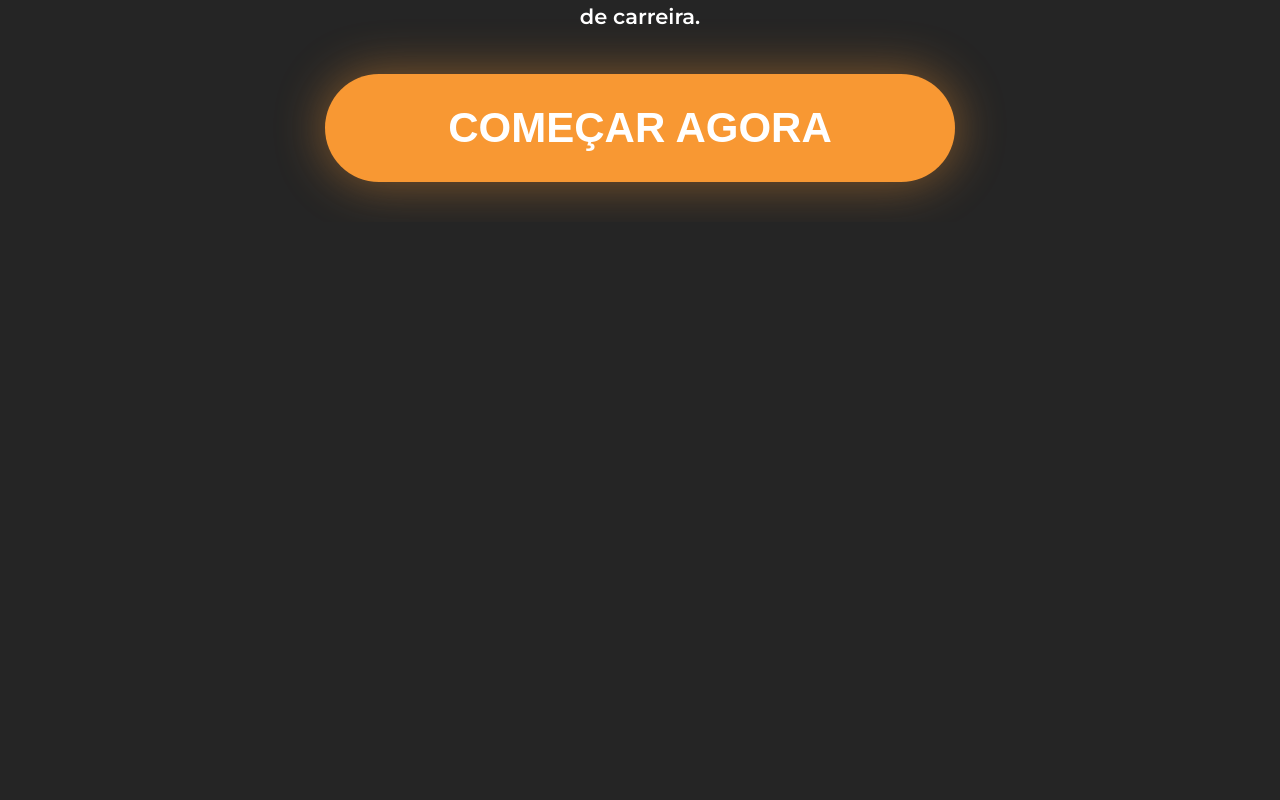
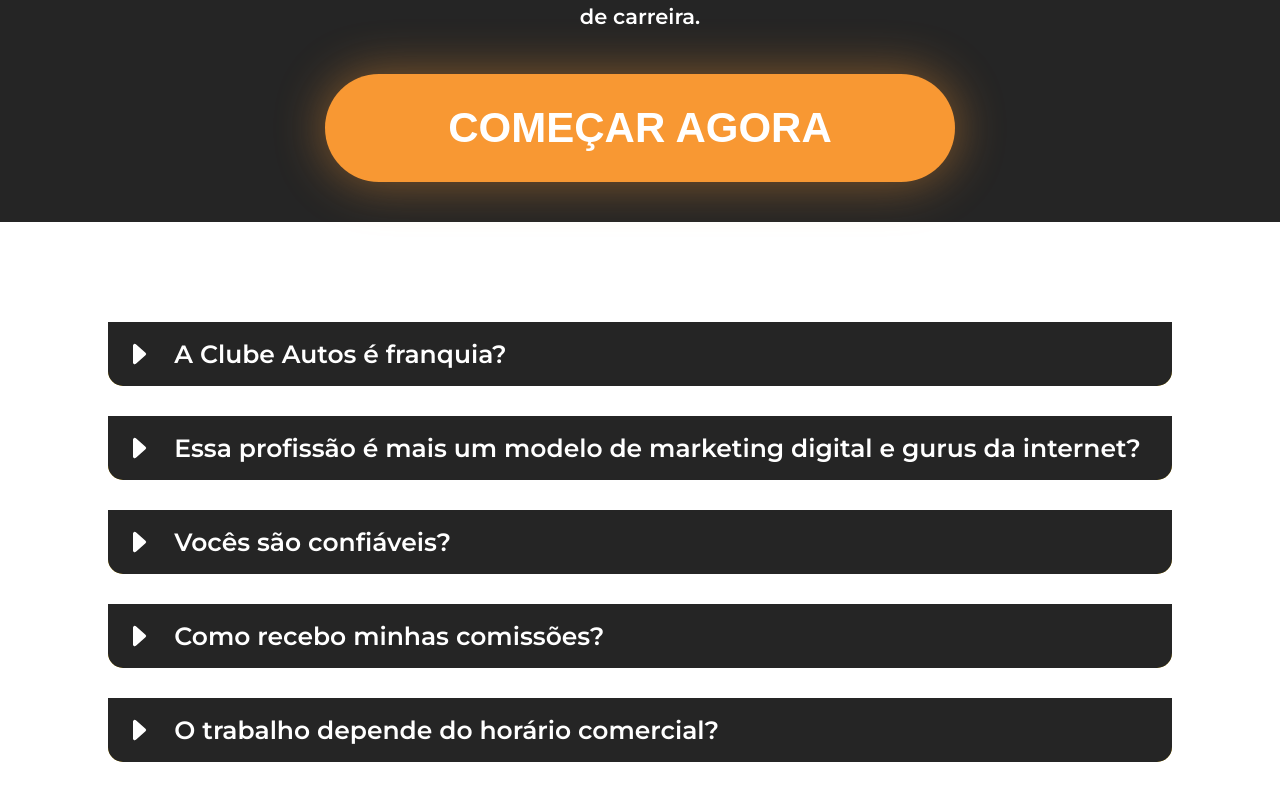
Before and after one commit to MwPersonal/marketing-consultants, a Next.js app: page / in a window 1280 px wide. Shown: the part 9891-10691 px from the top of the page. Before the commit the page ends 10113 px from the top, so only its background shows below. Built offline with nearby package versions, Linux system fonts and the light colour scheme.

Commit message:
feat: create list accordion

```diff
--- /dev/null
+++ b/src/components/Accordion/index.tsx
@@ -0,0 +1,42 @@
+import { ReactNode, useEffect, useRef } from 'react';
+import { useState } from 'react';
+
+import { useTheme } from 'styled-components';
+
+import {
+  Container,
+  ContainerBody,
+  ContainerHeader,
+  Indicator,
+  Title,
+} from './styles';
+
+const Accordion: React.FC<{
+  title: string;
+  children?: ReactNode;
+}> = ({ title, children }) => {
+  const [isOpened, setIsOpened] = useState(false);
+  const theme = useTheme();
+
+  const bodyRef = useRef(null);
+
+  // useEffect(() => {
+  //   console.log();
+  // }, [bodyRef]);
+
+  return (
+    <Container
+      onClick={() => setIsOpened((state) => !state)}
+      isOpened={isOpened}
+      height={(bodyRef?.current as any)?.scrollHeight || 0}
+    >
+      <ContainerHeader>
+        <Indicator size={28} color={theme.currentLine} />
+        <Title>{title}</Title>
+      </ContainerHeader>
+      <ContainerBody ref={bodyRef}>{children}</ContainerBody>
+    </Container>
+  );
+};
+
+export default Accordion;
--- /dev/null
+++ b/src/components/Accordion/styles.ts
@@ -0,0 +1,56 @@
+import { BsCaretDownFill } from 'react-icons/bs';
+import styled from 'styled-components';
+
+interface TContainer {
+  isOpened: boolean;
+  height: number;
+}
+
+export const ContainerBody = styled.div`
+  background-color: ${({ theme }) => theme.yellow};
+  border-bottom-left-radius: 15px;
+  border-bottom-right-radius: 15px;
+  transition: 0.4s filter;
+`;
+
+export const Indicator = styled(BsCaretDownFill)``;
+
+export const Container = styled.div<TContainer>`
+  width: 100%;
+  background-color: ${({ theme }) => theme.yellow};
+  border-bottom-left-radius: 15px;
+  border-bottom-right-radius: 15px;
+
+  & ${ContainerBody} {
+    transition: 0.3s height;
+    height: ${({ isOpened, height }) => (isOpened ? height : 0)}px;
+    overflow: hidden;
+  }
+
+  & ${Indicator} {
+    transition: 0.3s transform;
+    transform: rotate(${({ isOpened }) => (isOpened ? `0` : `-90deg`)});
+  }
+`;
+
+export const ContainerHeader = styled.div`
+  background-color: ${({ theme }) => theme.background};
+  padding: 12px 18px;
+  gap: 20px;
+  cursor: pointer;
+  display: flex;
+  align-items: center;
+  border-bottom-left-radius: 15px;
+  border-bottom-right-radius: 15px;
+  transition: 0.4s filter;
+
+  &:hover {
+    filter: brightness(75%);
+  }
+`;
+
+export const Title = styled.h2`
+  color: ${({ theme }) => theme.currentLine};
+  font-size: 25px;
+  font-weight: 600;
+`;
--- /dev/null
+++ b/src/components/FrequentlyAsked/index.tsx
@@ -0,0 +1,47 @@
+import Accordion from '../Accordion';
+
+import { Container, Description, ListAccordion } from './styles';
+
+const FrequentlyAsked: React.FC = () => {
+  return (
+    <Container>
+      <ListAccordion>
+        <Accordion title="A Clube Autos é franquia?">
+          <Description>
+            R: Não é uma franquia. Você não precisa ter dinheiro para começar,
+            aliás, você não precisa fazer nenhum investimento!
+          </Description>
+        </Accordion>
+        <Accordion title="Essa profissão é mais um modelo de marketing digital e gurus da internet?">
+          <Description>
+            R: Não se preocupe! O modelo de negócio não é relacionado a
+            marketing digital, infoprodutos ou esquema de pirâmide! É uma
+            comunidade de vendas.
+          </Description>
+        </Accordion>
+        <Accordion title="Vocês são confiáveis?">
+          <Description>
+            R: Somos uma das melhores associações, mais de R$ 20 milhões pagos
+            em indenizações aos associados, mais de 1.000 fornecedores e
+            prestadores em todo o Brasil, mais de 3 anos de atuação, além de
+            sermos afiliados da AAAPV(Agência de Regulamento...
+          </Description>
+        </Accordion>
+        <Accordion title="Como recebo minhas comissões?">
+          <Description>
+            R: O prazo médio de recebimento das comissões é entre 30 e 45 dias.
+          </Description>
+        </Accordion>
+        <Accordion title="O trabalho depende do horário comercial?">
+          <Description>
+            R: Não, nós funcionamos 24h por dia em todo o território nacional,
+            não demandando horas a cumprir por parte dos consultores e
+            independência do horário tradicional.
+          </Description>
+        </Accordion>
+      </ListAccordion>
+    </Container>
+  );
+};
+
+export default FrequentlyAsked;
--- /dev/null
+++ b/src/components/FrequentlyAsked/styles.ts
@@ -0,0 +1,26 @@
+import styled from 'styled-components';
+
+export const Container = styled.div`
+  display: grid;
+  justify-content: center;
+  grid-template-columns: repeat(12, minmax(0, 100px));
+  column-gap: 20px;
+  width: 100%;
+  background-color: ${({ theme }) => theme.currentLine};
+  padding: 100px 0;
+  row-gap: 40px;
+`;
+
+export const ListAccordion = styled.div`
+  grid-column-start: 2;
+  grid-column-end: 12;
+  display: flex;
+  flex-direction: column;
+  gap: 30px;
+`;
+
+export const Description = styled.p`
+  font-size: 21px;
+  font-weight: 600;
+  padding: 21px 18px 21px 18px;
+`;
--- a/src/pages/index.tsx
+++ b/src/pages/index.tsx
@@ -27,6 +27,7 @@ import DiscoverAbout from '@/components/DiscoverAbout';
 import Regions from '@/components/Regions';
 import StepByStep from '@/components/StepByStep';
 import BannerOpportunity from '@/components/BannerOpportunity';
+import FrequentlyAsked from '@/components/FrequentlyAsked';
 
 export default function Home() {
   const theme = useTheme();
@@ -92,6 +93,8 @@ export default function Home() {
       <StepByStep />
 
       <BannerOpportunity />
+
+      <FrequentlyAsked />
     </>
   );
 }
```
